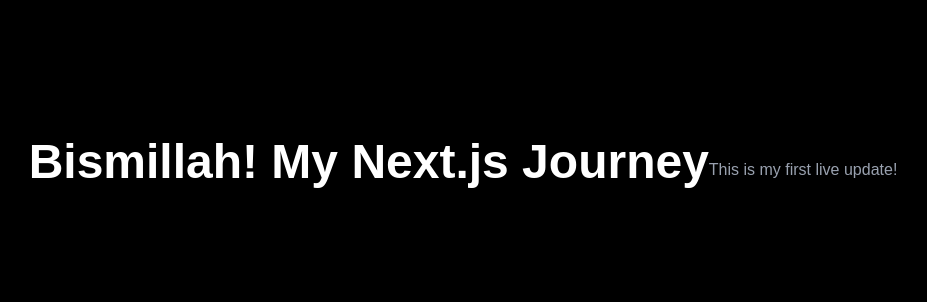
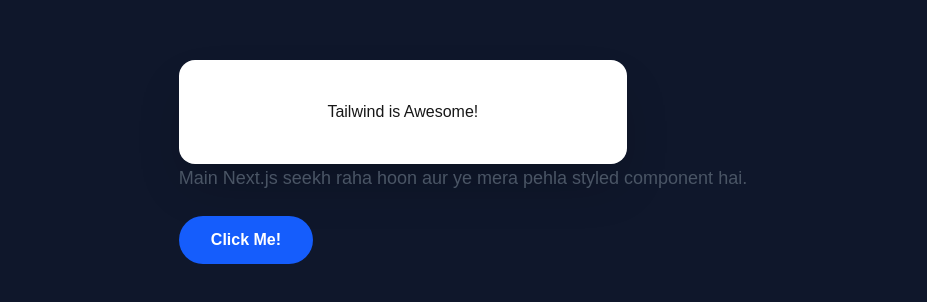
Before and after one commit to alishansadaqatali-cmd/my-nextjs-portfolio, a Next.js app: page / in a window 1280 px wide. Shown: the part 238-540 px from the top of the page, without its empty margins (177-1104 px from the left). Built offline with nearby package versions, Linux system fonts and the light colour scheme.

Commit message:
Added styled card with Tailwind

```diff
--- a/app/page.js
+++ b/app/page.js
@@ -1,10 +1,17 @@
-export default function Home() {
-  return (
-    <main className="flex min-h-screen items-center justify-center bg-black text-white">
-      <h1 className="text-5xl font-bold">
-        Bismillah! My Next.js Journey
-      </h1>
-      <p className="mt-4 text-gray-400">This is my first live update!</p>
-    </main>
+export default function home(){
+  return(
+    <div className="bg-slate-900 h-screen flex flex-col items-center justify-center p-4">
+      <div>
+        <h1 className="bg-white p-10 rounded-2xl shadow-2xl text-center max-w-md">
+        Tailwind is Awesome!
+        </h1>
+        <p className="text-gray-600 text-lg">
+        Main Next.js seekh raha hoon aur ye mera pehla styled component hai.
+        </p>
+        <button className="mt-6 bg-blue-600 text-white px-8 py-3 rounded-full font-bold hover:bg-blue-700 transition-all">
+        Click Me!
+        </button>
+      </div>
+    </div>
   );
 }
```
